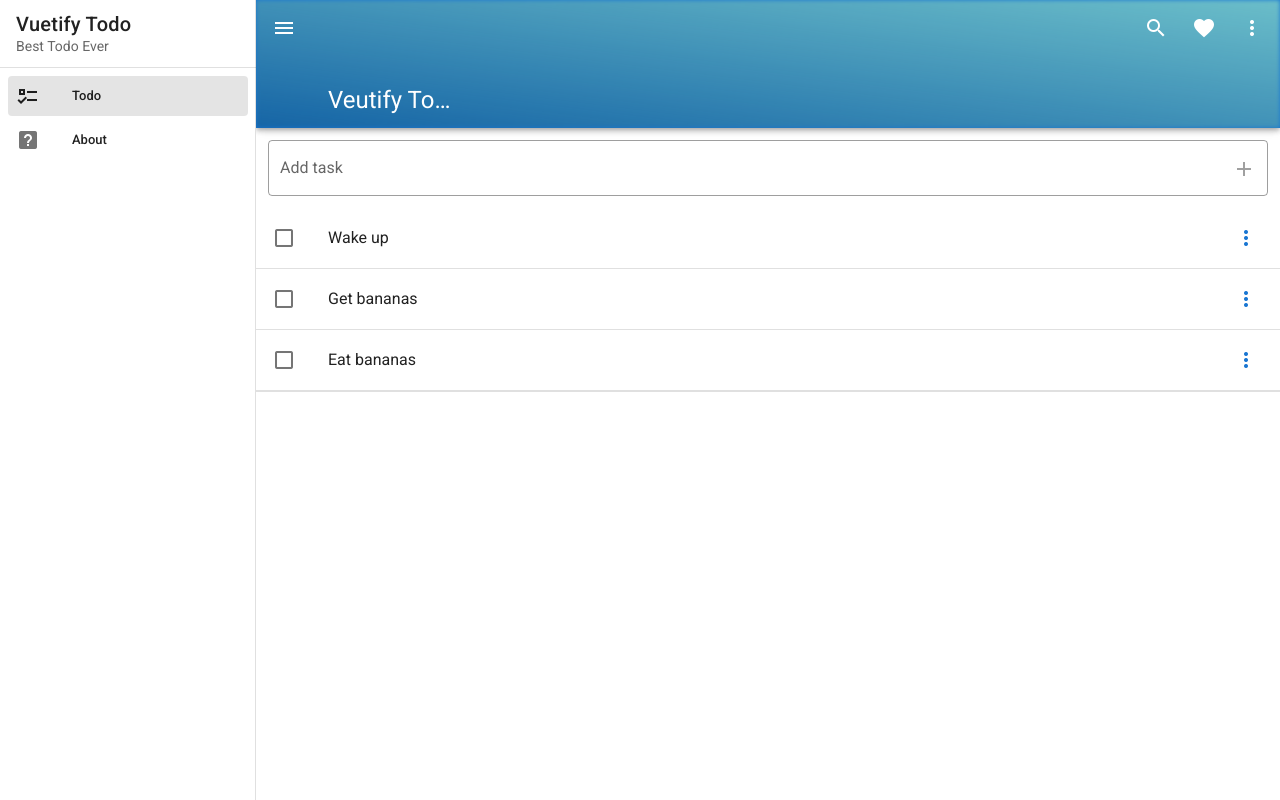
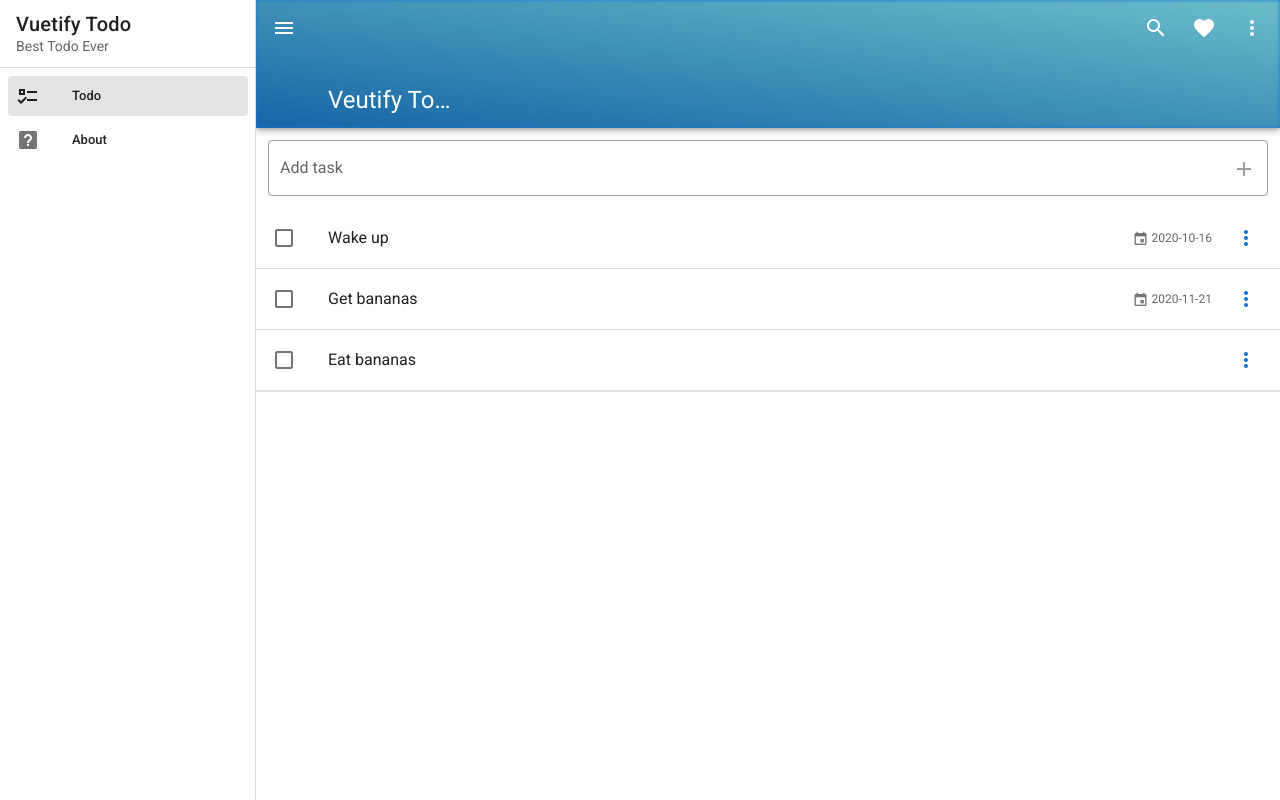
Before and after one commit to yseij/VueJSTodoApp, a Vue app: page / in a window 1280 px wide. Built offline with nearby package versions, Linux system fonts and the light colour scheme.

Commit message:
De gegevens en stijlen instellen

```diff
--- a/src/components/Todo/Task.vue
+++ b/src/components/Todo/Task.vue
@@ -15,6 +15,12 @@
             >{{ task.title }}</v-list-item-title
           >
         </v-list-item-content>
+        <v-list-item-action v-if="task.dueDate">
+          <v-list-item-action-text>
+            <v-icon small>mdi-calendar</v-icon>
+            {{ task.dueDate }}
+          </v-list-item-action-text>
+        </v-list-item-action>
         <v-list-item-action>
           <task-menu :task="task" />
         </v-list-item-action>
--- a/src/store/index.js
+++ b/src/store/index.js
@@ -10,16 +10,19 @@
         id: 1,
         title: "Wake up",
         done: false,
+        dueDate: "2020-10-16",
       },
       {
         id: 2,
         title: "Get bananas",
         done: false,
+        dueDate: "2020-11-21",
       },
       {
         id: 3,
         title: "Eat bananas",
         done: false,
+        dueDate: null,
       },
     ],
     snackbar: {
@@ -33,6 +36,7 @@
         id: Date.now(),
         title: newTaskTitle,
         done: false,
+        dueDate: null,
       };
       state.tasks.push(newTask);
     },
```
